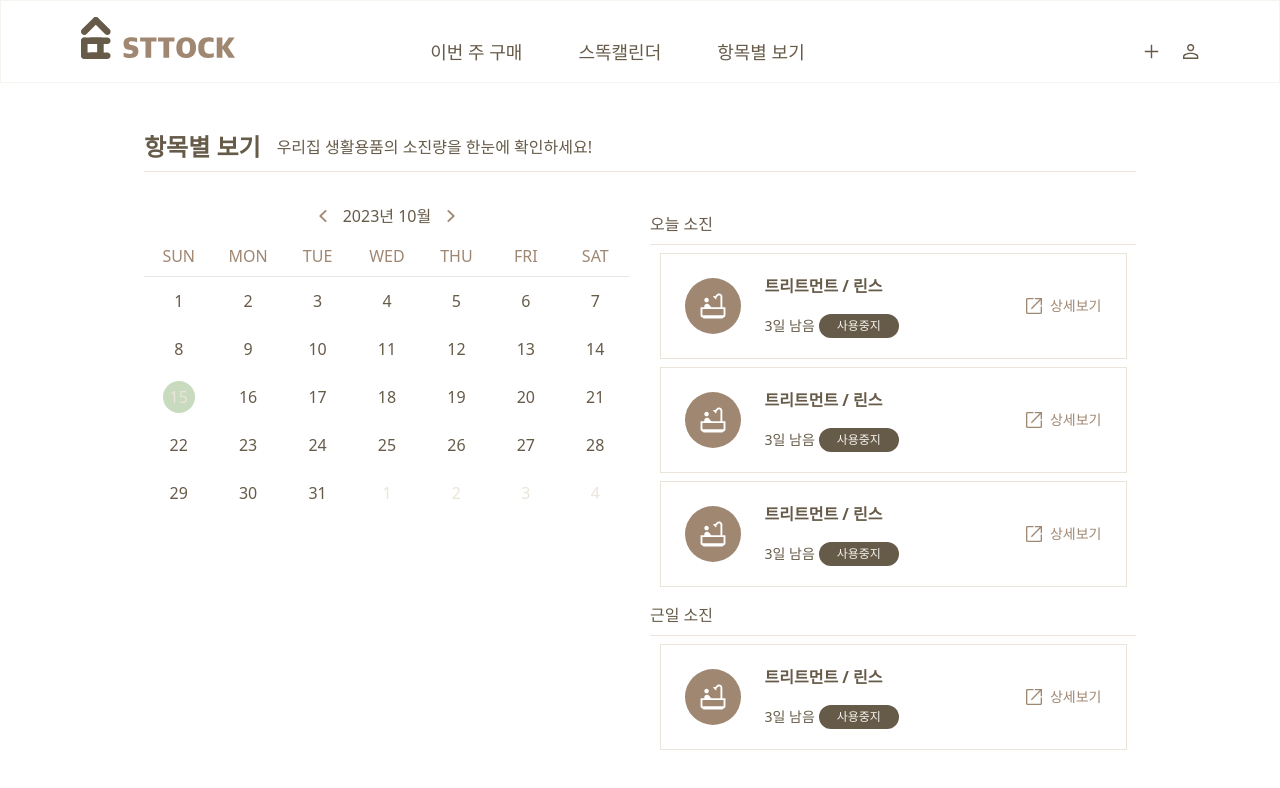
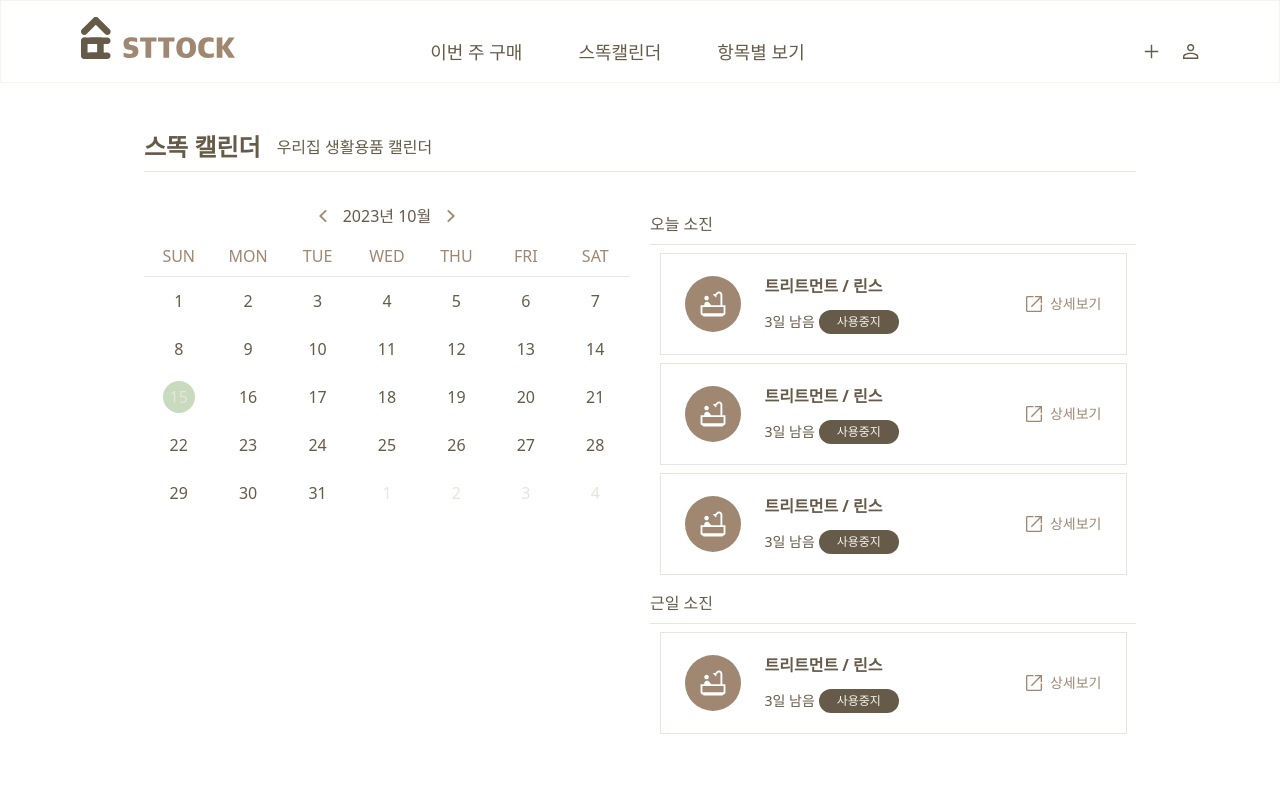
Before and after one commit to Team-Sttock/FE, a Next.js app: page /calendar in a window 1280 px wide. Shown: the top 788 px of the page. Built offline with nearby package versions, Linux system fonts and the light colour scheme.

Commit message:
feat : 페이지 명칭 수정

```diff
--- a/features/products/components/CalendarItem.tsx
+++ b/features/products/components/CalendarItem.tsx
@@ -17,7 +17,7 @@ export default function CalendarItem() {
           className="w-14 h-14 mr-6"
         />
       </div>
-      <div className="flex-1 min-w-[140px] flex flex-col justify-between items-start gap-4">
+      <div className="flex-1 min-w-[140px] flex flex-col justify-between items-start gap-3">
         <h3 className="mr-3 flex-1 text-dark-brown font-bold">
           {product.name}
         </h3>
--- a/pages/calendar.tsx
+++ b/pages/calendar.tsx
@@ -31,11 +31,9 @@ export default function Page() {
                 NotoSans.className
               )}
             >
-              항목별 보기
+              스똑 캘린더
             </h1>
-            <p className="text-dark-brown">
-              우리집 생활용품의 소진량을 한눈에 확인하세요!
-            </p>
+            <p className="text-dark-brown">우리집 생활용품 캘린더</p>
           </div>
           <hr className="relative w-full border-1 border-beige" />
         </header>
```
